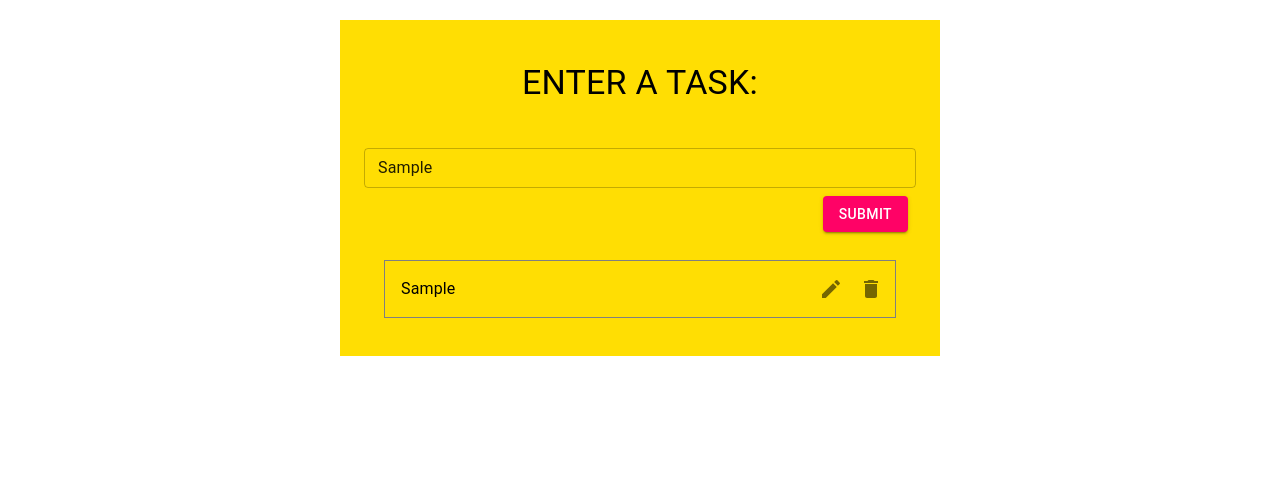
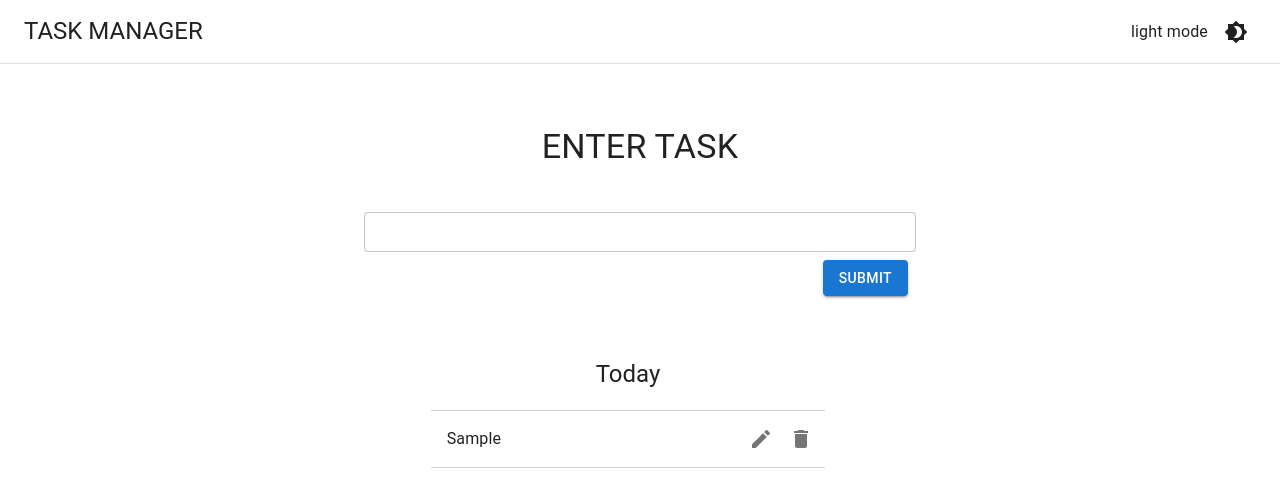
Before and after one commit to felixmckenzie/task-manager, a React (Create React App) app: page / in a window 1280 px wide. Both pictures are taken after typing "Sample" into the empty fields and a click on the button "SUBMIT". Shown: the top 486 px of the page. Built offline with nearby package versions, Linux system fonts and the light colour scheme.

Commit message:
added theme toggle functionality

```diff
--- a/src/components/App.js
+++ b/src/components/App.js
@@ -1,33 +1,22 @@
-import React, { useState, useReducer } from "react";
+import React, {useReducer} from "react";
 import reducer from "../utils/reducer";
 import Title from "./Title";
-import Form from "./Form";
+import NewTaskForm from "./NewTaskForm";
 import TaskList from "./TaskList";
+import NavBar from "./NavBar";
 import uniqid from "uniqid";
 import Container from "@mui/material/Container";
-import { createTheme, ThemeProvider} from "@mui/material/styles";
-
-const theme = createTheme({
-  palette: {
-    primary: {
-      main: "#ff0266",
-      light: "#ffddc1",
-      dark: "#c97b63",
-    },
-    secondary: {
-      main: "#ffde03",
-      light: "#fffffb",
-      dark: "#a69b967",
-    },
-  },
-});
+import Grid from '@mui/material/Grid';
+import Typography from "@mui/material/Typography";
+import { CustomThemeProvider} from "../utils/ThemeContext";
+import Layout from "./Layout";
 
 const App = () => {
   const initialState = {
     task: {
       text: "",
       id: null,
-      editStatus: false,
+      editStatus: null,
     },
     list: [],
     newText: "",
@@ -36,10 +25,14 @@ const App = () => {
   const [store, dispatch] = useReducer(reducer, initialState);
   const { task, list, newText } = store;
 
+
+
+
   const setTask = (text) => {
+   const task = {text: text, id: uniqid(), editStatus: false}
     dispatch({
       type: "setTask",
-      payload: text,
+      payload: task,
     });
   };
 
@@ -48,6 +41,11 @@ const App = () => {
     dispatch({
       type: "addTaskToList",
       payload: task,
+    });
+
+    dispatch({
+      type: "setTask",
+      payload: initialState.task,
     });
   };
 
@@ -80,12 +78,26 @@ const App = () => {
     });
   };
 
+
   return (
-    <>
-    <ThemeProvider theme={theme}>
-      <Container maxWidth="sm" sx={{backgroundColor: 'secondary.main', padding:'10px', marginTop:'20px'}}>
+
+    <CustomThemeProvider>
+    <Layout>
+    <NavBar/>
+    <Container maxWidth="sm" sx={{ padding:'10px', marginTop:'20px'}}>
         <Title />
-        <Form task={task} setTask={setTask} handleSubmit={handleSubmit} />
+     <NewTaskForm task={task} setTask={setTask} handleSubmit={handleSubmit} />
+    </Container>
+    <Grid container spacing={3} style={{justifyContent:"center", marginTop:"20px"}}  >
+     <Grid item xs={4}  style={{paddingLeft:"0", paddingRight:"0", minHeight:"400px" }}  >
+     <Typography
+          component="h2"
+          variant="h5"
+          color="inherit"
+          align="center"
+          noWrap
+          sx={{ flex: 1 }}
+        >Today</Typography>
         <TaskList
           list={list}
           removeTask={removeTask}
@@ -94,9 +106,11 @@ const App = () => {
           updateList={updateList}
           newText={newText}
         />
-      </Container>
-      </ThemeProvider>
-    </>
+        </Grid>
+       </Grid>
+       </Layout>
+       </CustomThemeProvider>
+
   );
 };
 
--- a/src/components/EditListItem.jsx
+++ /dev/null
@@ -1,21 +0,0 @@
-import React from 'react';
-import ListItem from "@mui/material/ListItem";
-import TextField from '@mui/material/TextField';
-import Button from '@mui/material/Button';
-
-
-export default function EditListItem({currentTask, newText, updateTaskText, updateList}) {
-
-    const handleNewText = (event) => {
-      updateTaskText(event.target.value)
-    }
-
-  return (
-    <ListItem fullWidth>
-        <form onSubmit={(event) => updateList(event, currentTask.id)}>
-        <TextField size="small" fullWidth value={newText} onChange={handleNewText} />
-        <Button sx={{margin: 1}}  variant="contained" type="submit" value="submit" > Submit</Button>
-        </form>
-    </ListItem>
-  )
-}
--- /dev/null
+++ b/src/components/Item.jsx
@@ -0,0 +1,60 @@
+import React from "react";
+import IconButton from "@mui/material/IconButton";
+import DeleteIcon from "@mui/icons-material/Delete";
+import EditIcon from "@mui/icons-material/Edit";
+import ListItemText from "@mui/material/ListItemText";
+import Checkbox from "@mui/material/Checkbox";
+import ListItem from "@mui/material/ListItem";
+import TextField from "@mui/material/TextField";
+import Button from "@mui/material/Button";
+
+export default function Item({currentTask, props}) {
+const {removeTask, updateEditStatus, newText, updateTaskText, updateList} = props
+
+
+  const handleNewText = (event) => {
+    updateTaskText(event.target.value);
+  };
+
+  const textComponent = (
+    <ListItem
+      sx={{ borderTop: "1px solid lightgrey",borderBottom: "1px solid lightgrey" ,borderRadius: "2", marginBottom: "8px", marginLeft:"auto", marginRight:"auto"}}
+    >
+      <ListItemText primary={currentTask.text} />
+      <IconButton onClick={() => updateEditStatus(currentTask.id)}>
+        <EditIcon />
+      </IconButton>
+      <IconButton
+        onClick={() => removeTask(currentTask.id)}
+        edge="end"
+        aria-label="delete"
+      >
+        <DeleteIcon />
+      </IconButton>
+    </ListItem>
+  );
+
+  const editingComponent = (
+    <ListItem fullWidth>
+      <form onSubmit={(event) => updateList(event, currentTask.id)}>
+        <TextField
+          size="small"
+          fullWidth
+          value={newText}
+          onChange={handleNewText}
+        />
+        <Button
+          sx={{ margin: 1 }}
+          variant="contained"
+          type="submit"
+          value="submit"
+        >
+          {" "}
+          Submit
+        </Button>
+      </form>
+    </ListItem>
+  );
+
+  return <>{currentTask.editStatus ? editingComponent : textComponent}</>;
+}
--- a/src/components/LIstItem.jsx
+++ /dev/null
@@ -1,26 +0,0 @@
-import React, { Component } from "react";
-import IconButton from "@mui/material/IconButton";
-import DeleteIcon from "@mui/icons-material/Delete";
-import EditIcon from "@mui/icons-material/Edit";
-import ListItemText from "@mui/material/ListItemText";
-import ListItemAvatar from "@mui/material/ListItemAvatar";
-import Checkbox from "@mui/material/Checkbox";
-import ListItem from "@mui/material/ListItem";
-
-export default function ListItems({ task, updateEditStatus, removeTask }) {
-  return (
-    <ListItem sx={{border: '1px solid grey', borderRadius: '2', marginBottom: '8px'  }}>
-      <ListItemText primary={task.text} />
-      <IconButton onClick={() => updateEditStatus(task.id)}>
-        <EditIcon />
-      </IconButton>
-      <IconButton
-        onClick={() => removeTask(task.id)}
-        edge="end"
-        aria-label="delete"
-      >
-        <DeleteIcon />
-      </IconButton>
-    </ListItem>
-  );
-}
--- /dev/null
+++ b/src/components/Layout.js
@@ -0,0 +1,22 @@
+import React from "react";
+import { useThemeContext} from "../utils/ThemeContext"
+import { ThemeProvider, createTheme } from '@mui/material/styles';
+import CssBaseline from '@mui/material/CssBaseline';
+
+
+export default function Layout({children}) {
+ const currentTheme = useThemeContext()
+ const theme = createTheme({
+    palette: {
+      mode: currentTheme,
+    },
+  });
+
+
+  return (
+    <ThemeProvider theme={theme}>
+      <CssBaseline />
+      {children}
+    </ThemeProvider>
+  )
+}
--- /dev/null
+++ b/src/components/NavBar.jsx
@@ -0,0 +1,33 @@
+import React from 'react'
+import Toolbar from "@mui/material/Toolbar";
+import IconButton from '@mui/material/IconButton';
+import Brightness4Icon from '@mui/icons-material/Brightness4';
+import Brightness7Icon from '@mui/icons-material/Brightness7';
+import { Typography } from "@mui/material";
+import { useThemeContext, useUpdateThemeContext} from "../utils/ThemeContext"
+
+export default function NavBar() {
+
+  const theme = useThemeContext()
+  const toggleTheme = useUpdateThemeContext()
+
+  return (
+    <>
+    <Toolbar sx={{ borderBottom: 1, borderColor: "divider", justifyContent:'space-between'}}>
+        <Typography
+          component="h2"
+          variant="h5"
+          color="inherit"
+          noWrap
+          sx={{ flex: 1 }}
+        >
+         TASK MANAGER
+        </Typography>
+        {theme} mode
+       <IconButton sx={{ ml: 1 }} onClick={toggleTheme} color="inherit">
+        {theme === 'dark' ? <Brightness7Icon /> : <Brightness4Icon />}
+      </IconButton>
+        </Toolbar>
+    </>
+  )
+}
--- a/src/components/Form.jsx
+++ b/src/components/NewTaskForm.jsx
@@ -3,7 +3,7 @@ import TextField from "@mui/material/TextField";
 import Button from "@mui/material/Button";
 import Grid from "@mui/material/Grid";
 
-export default function Form({task, handleSubmit, setTask}) {
+export default function NewTaskForm({task, handleSubmit, setTask}) {
 
 const handleChange = (event) => {
     setTask(event.target.value)
--- a/src/components/TaskList.jsx
+++ b/src/components/TaskList.jsx
@@ -1,22 +1,14 @@
 import React from "react";
-import ListItems from "./ListItem";
+import Item from "./Item";
 import List from "@mui/material/List";
-import EditListItem from "./EditListItem";
 
-export default function TaskList({list, removeTask, updateEditStatus, newText, updateTaskText, updateList}) {
+export default function TaskList({list, ...allOtherProps}) {
   return (
     <List sx={{padding: '10px', margin:'10px'}}>
       {list.map((task) => {
         return (
           <>
-          {task.editStatus ?
-          (
-            <EditListItem currentTask={task} newText={newText} updateTaskText={updateTaskText} updateList={updateList} />
-          ) :
-        (
-          <ListItems key={task.id} task={task} removeTask={removeTask} updateEditStatus={updateEditStatus} />
-        )
-        }
+          <Item key={task.id} currentTask={task} props={allOtherProps}  />
           </>
         );
       })}
--- a/src/components/Title.jsx
+++ b/src/components/Title.jsx
@@ -1,16 +1,13 @@
 import React from 'react'
-import Grid from "@mui/material/Grid";
 import Box from "@mui/material/Box";
 import Typography from "@mui/material/Typography";
 
 export default function Title() {
   return (
-    <Box sx={{ my: 4 }}>
-          <Grid container justifyContent="center">
+    <Box sx={{ my: 4, display: "flex", justifyContent: "center" }} >
             <Typography variant="h4" component="h1" gutterBottom>
-              ENTER A TASK:
+              ENTER TASK
             </Typography>
-          </Grid>
         </Box>
   )
 }
--- /dev/null
+++ b/src/utils/ThemeContext.js
@@ -0,0 +1,30 @@
+import React, {createContext, useContext,useState} from "react";
+
+ const UpdateThemeContext = createContext()
+  const ThemeContext = createContext()
+
+export function useUpdateThemeContext () {
+    return useContext(UpdateThemeContext)
+ }
+
+export function useThemeContext  () {
+  return useContext(ThemeContext)
+}
+
+
+
+export function CustomThemeProvider ({children}) {
+    const [theme, setTheme] = useState('light')
+
+    const toggleTheme = () =>  {
+            setTheme((prevTheme) => (prevTheme === 'light' ? 'dark' : 'light'));
+          }
+
+    return (
+        <UpdateThemeContext.Provider value={toggleTheme}>
+        <ThemeContext.Provider value={theme}>
+        {children}
+        </ThemeContext.Provider>
+        </UpdateThemeContext.Provider>
+    )
+}
--- a/src/utils/reducer.js
+++ b/src/utils/reducer.js
@@ -1,9 +1,8 @@
-import uniqid from "uniqid";
 
 export default function reducer(state, action) {
   switch (action.type) {
     case "setTask": {
-      return { ...state, task: { text: action.payload, id: uniqid() } };
+      return { ...state, task: action.payload};
     }
     case "addTaskToList": {
       return { ...state, list: [...state.list, action.payload] };
```
